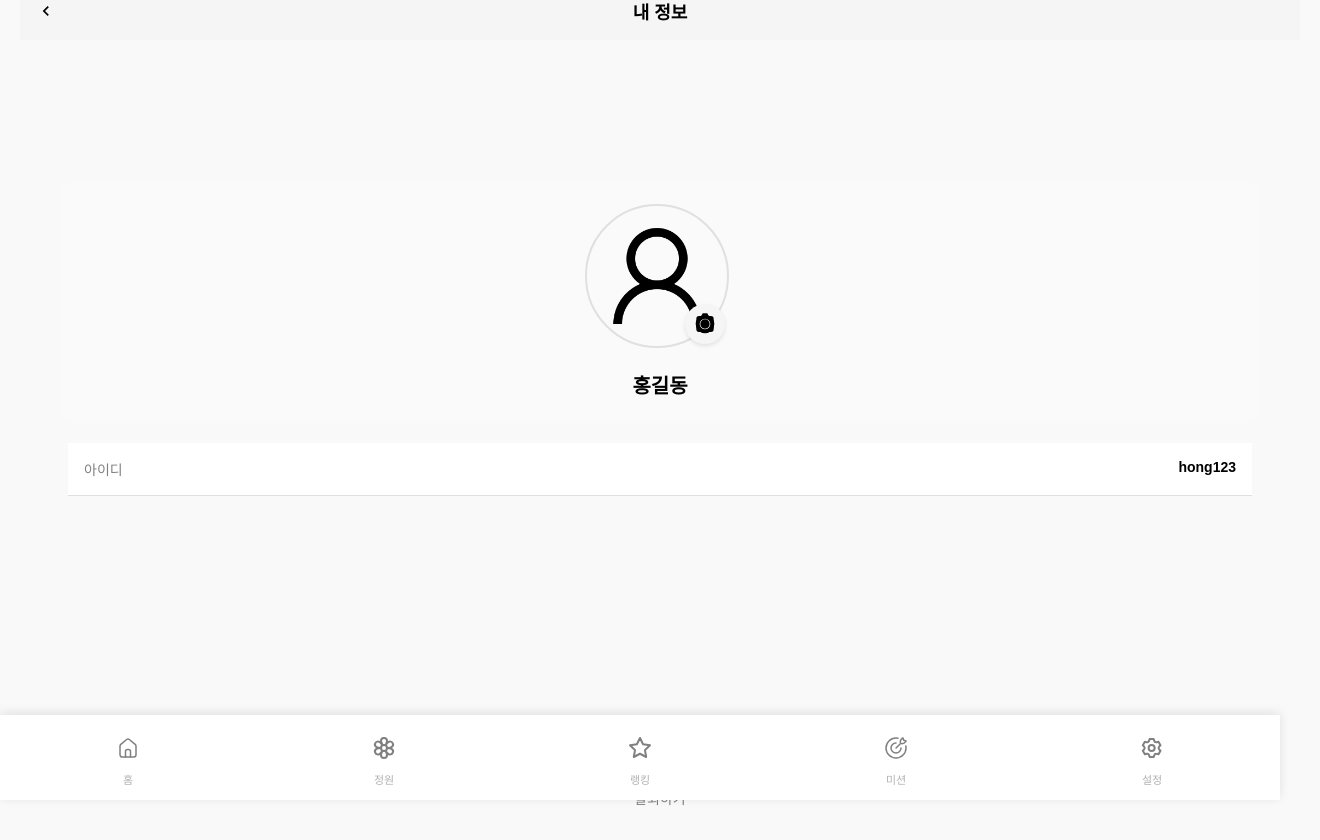
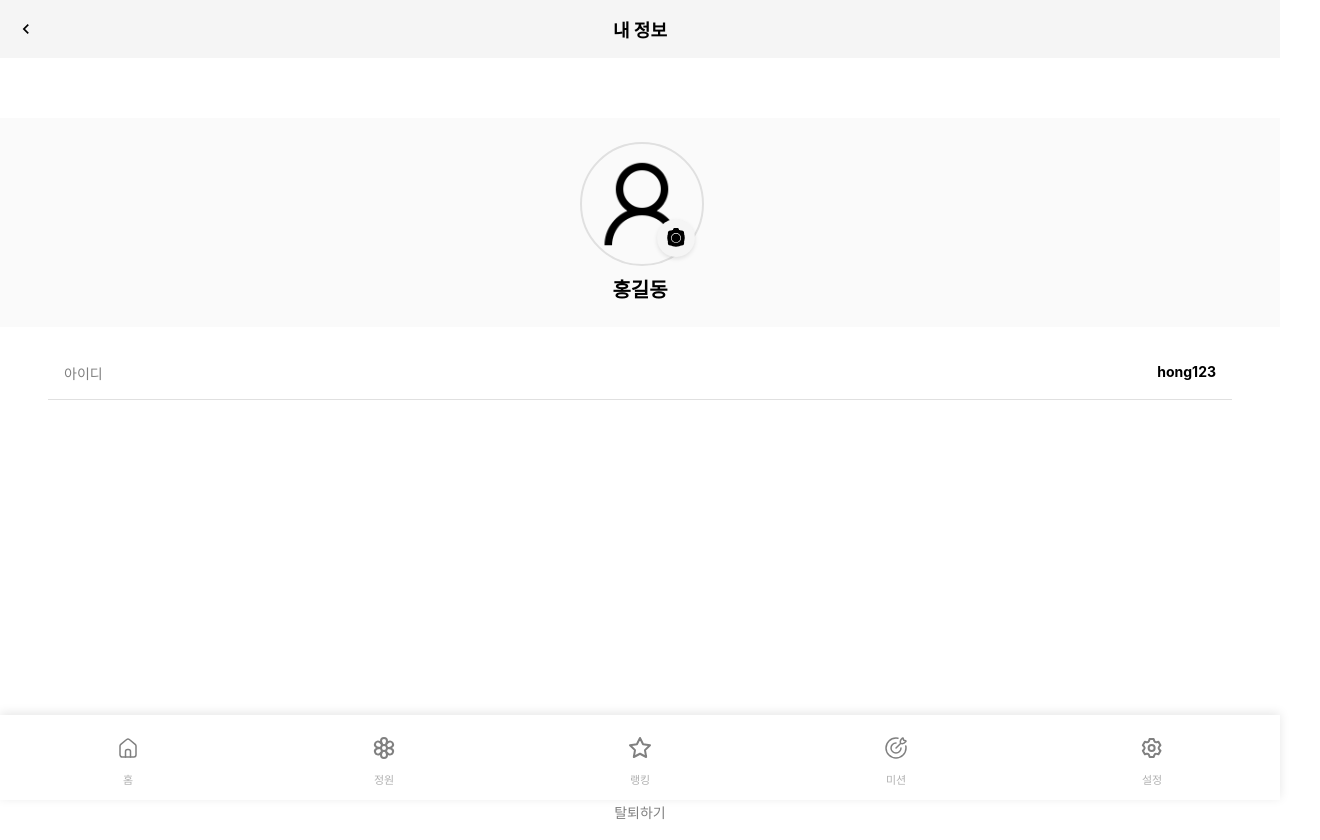
Before and after one commit to Codeit-boost/Garden-FE, a React (Create React App) app: page /myinfo in a window 1280 px wide. Shown: the whole page, 1320 px wide, since content can reach past the window. Built offline with nearby package versions, Linux system fonts and the light colour scheme.

Commit message:
feat : 모든 멤버를 집중시간 총합 순으로 페이지네이션 조회

```diff
--- a/src/api/member.js
+++ b/src/api/member.js
@@ -8,10 +8,26 @@ export const fetchMembers = async (page = 1, limit = 10) => {
     const response = await api.get("/members", {
       params: { page, limit },
     });
-    // 응답 예시: { page: 0, limit: 0, members: [ {} ] }
-    return response.data;
+
+    // 응답 데이터 로깅
+    console.log("📌 API 응답 데이터:", response.data);
+
+    // API 응답 데이터가 올바른 구조인지 확인
+    if (!response.data || !Array.isArray(response.data.members)) {
+      throw new Error("잘못된 데이터 형식입니다.");
+    }
+
+    // 멤버 리스트 가공 (rank가 없는 경우 기본값 부여)
+    const members = response.data.members.map((member, index) => ({
+      ...member,
+      rank: member.rank ?? index + 1, // rank 값이 없으면 기본적으로 index + 1
+    }));
+
+    console.log("✅ 가공된 멤버 데이터:", members);
+
+    return { ...response.data, members };
   } catch (error) {
-    console.error("Error fetching members:", error);
+    console.error("❌ 멤버 정보 가져오기 오류:", error);
     throw error;
   }
 };
--- a/src/screens/MyInfo.js
+++ b/src/screens/MyInfo.js
@@ -1,53 +1,58 @@
 import React from "react";
 import { useNavigate } from "react-router-dom";
-import "../styles/MyInfo.css";
 import TabBar from "../components/BottomBar";
 import backIcon from "../assets/icons/back-icon.svg";
 import cameraIcon from "../assets/icons/camera-icon.svg";
 import profilePlaceholder from "../assets/icons/profile-placeholder.png";
+import {
+  Container,
+  Header,
+  BackIcon,
+  ProfileCard,
+  ProfileImageContainer,
+  ProfileImage,
+  CameraIcon,
+  UserName,
+  InfoSection,
+  InfoLabel,
+  InfoValue,
+  LogoutButton,
+  QuitText,
+} from "../styles/MyInfoStyles.js";
 
 const MyInfo = () => {
   const navigate = useNavigate();
 
   return (
-    <div className="container">
+    <Container>
       {/* 상단 헤더 */}
-      <div className="header">
-        <img
-          className="back-icon"
-          src={backIcon}
-          alt="뒤로 가기"
-          onClick={() => navigate(-1)}
-        />
+      <Header>
+        <BackIcon src={backIcon} alt="뒤로 가기" onClick={() => navigate(-1)} />
         내 정보
-      </div>
+      </Header>
 
       {/* 프로필 카드 */}
-      <div className="profile-card">
-        <div className="profile-image-container">
-          <img
-            className="profile-image"
-            src={profilePlaceholder}
-            alt="프로필 이미지"
-          />
-          <img className="camera-icon" src={cameraIcon} alt="카메라 아이콘" />
-        </div>
-        <div className="user-name">홍길동</div>
-      </div>
+      <ProfileCard>
+        <ProfileImageContainer>
+          <ProfileImage src={profilePlaceholder} alt="프로필 이미지" />
+          <CameraIcon src={cameraIcon} alt="카메라 아이콘" />
+        </ProfileImageContainer>
+        <UserName>홍길동</UserName>
+      </ProfileCard>
 
       {/* 사용자 정보 */}
-      <div className="info-section">
-        <span className="info-label">아이디</span>
-        <span className="info-value">hong123</span>
-      </div>
+      <InfoSection>
+        <InfoLabel>아이디</InfoLabel>
+        <InfoValue>hong123</InfoValue>
+      </InfoSection>
 
       {/* 로그아웃 버튼 */}
-      <button className="logout-button">로그아웃</button>
-      <div className="quit-text">탈퇴하기</div>
+      <LogoutButton>로그아웃</LogoutButton>
+      <QuitText>탈퇴하기</QuitText>
 
       {/* 하단바 */}
       <TabBar />
-    </div>
+    </Container>
   );
 };
 
--- a/src/styles/MyInfo.css
+++ /dev/null
@@ -1,129 +0,0 @@
-/* 전체 컨테이너 */
-.container {
-  display: flex;
-  flex-direction: column;
-  align-items: center;
-  width: 100%;
-  height: 100vh;
-  background-color: #ffffff;
-  padding-bottom: 80px;
-}
-
-/* 상단 헤더 */
-.header {
-  width: 100%;
-  font-size: 18px;
-  font-weight: bold;
-  text-align: center;
-  padding: 16px 0;
-  background-color: #f5f5f5;
-  position: relative;
-}
-
-/* 뒤로 가기 버튼 */
-.back-icon {
-  position: absolute;
-  left: 16px;
-  top: 50%;
-  transform: translateY(-50%);
-  width: 20px;
-  cursor: pointer;
-}
-
-/* ✅ 프로필 카드 (더 아래로 이동) */
-.profile-card {
-  width: 90%;
-  background-color: #fafafa;
-  border-radius: 16px;
-  display: flex;
-  flex-direction: column;
-  align-items: center;
-  padding: 24px;
-  margin-top: 140px; /* 기존보다 아래로 이동 */
-}
-
-/* ✅ 프로필 이미지 컨테이너 (크기 증가) */
-.profile-image-container {
-  position: relative;
-  width: 150px; /* 크기 증가 */
-  height: 150px;
-}
-
-/* ✅ 프로필 이미지 (크기 증가) */
-.profile-image {
-  width: 140px;
-  height: 140px;
-  border-radius: 50%;
-  border: 2px solid #e0e0e0;
-}
-
-/* ✅ 카메라 아이콘 위치 조정 */
-.camera-icon {
-  position: absolute;
-  bottom: 10px;
-  right: 10px;
-  width: 32px;
-  height: 32px;
-  background-color: #f5f5f5;
-  border-radius: 50%;
-  padding: 4px;
-  box-shadow: 0 2px 4px rgba(0, 0, 0, 0.1);
-}
-
-/* ✅ 사용자 이름 (더 아래로 이동) */
-.user-name {
-  font-size: 20px;
-  font-weight: bold;
-  margin-top: 16px;
-}
-
-/* 정보 섹션 (아이디 등) */
-.info-section {
-  width: 90%;
-  background-color: white;
-  display: flex;
-  justify-content: space-between;
-  padding: 16px;
-  border-bottom: 1px solid #e0e0e0;
-  margin-top: 20px; /* 기존보다 아래로 이동 */
-}
-
-/* 정보 라벨 */
-.info-label {
-  font-size: 14px;
-  color: gray;
-}
-
-/* 정보 값 */
-.info-value {
-  font-size: 14px;
-  font-weight: bold;
-}
-
-/* ✅ 로그아웃 버튼 (더 아래로 이동) */
-.logout-button {
-  width: 90%;
-  background-color: #4caf50;
-  color: white;
-  border: none;
-  border-radius: 8px;
-  padding: 14px;
-  font-size: 16px;
-  font-weight: bold;
-  cursor: pointer;
-  margin-top: 240px;
-  transition: background-color 0.3s;
-}
-
-.logout-button:hover {
-  background-color: #388e3c;
-}
-
-/* ✅ 탈퇴하기 텍스트 (더 아래로 이동) */
-.quit-text {
-  font-size: 14px;
-  color: gray;
-  margin-bottom: 50px; /* 하단 여백 추가 */
-  cursor: pointer;
-  text-align: center;
-}
--- /dev/null
+++ b/src/styles/MyInfoStyles.js
@@ -0,0 +1,142 @@
+import styled from "styled-components";
+
+/* ✅ 전체 컨테이너 */
+export const Container = styled.div`
+  display: flex;
+  flex-direction: column;
+  align-items: center;
+  width: 100%;
+  height: 100vh; /* 뷰포트 전체 높이 */
+  background-color: #ffffff;
+  padding-bottom: 20px; /* 하단 여백 조정 */
+  overflow: hidden; /* ✅ 스크롤바 제거 */
+`;
+
+/* ✅ 상단 헤더 */
+export const Header = styled.div`
+  width: 100%;
+  font-size: 18px;
+  font-weight: bold;
+  text-align: center;
+  padding: 16px 0;
+  background-color: #f5f5f5;
+  position: relative;
+`;
+
+/* ✅ 뒤로 가기 아이콘 */
+export const BackIcon = styled.img`
+  position: absolute;
+  left: 16px;
+  top: 50%;
+  transform: translateY(-50%);
+  width: 20px;
+  cursor: pointer;
+`;
+
+/* ✅ 프로필 카드 */
+export const ProfileCard = styled.div`
+  width: 100%;
+  background-color: #fafafa;
+  border-radius: 16px;
+  display: flex;
+  flex-direction: column;
+  align-items: center;
+  padding: 24px;
+  margin-top: 60px; /* ✅ 여백 줄이기 */
+`;
+
+/* ✅ 프로필 이미지 컨테이너 */
+export const ProfileImageContainer = styled.div`
+  position: relative;
+  width: 120px;
+  height: 120px;
+`;
+
+/* ✅ 프로필 이미지 */
+export const ProfileImage = styled.img`
+  width: 120px;
+  height: 120px;
+  border-radius: 50%;
+  border: 2px solid #e0e0e0;
+`;
+
+/* ✅ 카메라 아이콘 */
+export const CameraIcon = styled.img`
+  position: absolute;
+  bottom: 5px;
+  right: 5px;
+  width: 30px;
+  height: 30px;
+  background-color: #f5f5f5;
+  border-radius: 50%;
+  padding: 4px;
+  box-shadow: 0 2px 4px rgba(0, 0, 0, 0.1);
+`;
+
+/* ✅ 사용자 이름 */
+export const UserName = styled.div`
+  font-size: 20px;
+  font-weight: bold;
+  margin-top: 12px;
+`;
+
+/* ✅ 사용자 정보 섹션 */
+export const InfoSection = styled.div`
+  width: 90%;
+  background-color: white;
+  display: flex;
+  justify-content: space-between;
+  padding: 16px;
+  border-bottom: 1px solid #e0e0e0;
+  margin-top: 20px;
+`;
+
+/* ✅ 정보 라벨 */
+export const InfoLabel = styled.span`
+  font-size: 14px;
+  color: gray;
+`;
+
+/* ✅ 정보 값 */
+export const InfoValue = styled.span`
+  font-size: 14px;
+  font-weight: bold;
+`;
+
+/* ✅ 로그아웃 & 탈퇴하기 버튼 감싸는 컨테이너 */
+export const ActionContainer = styled.div`
+  width: 90%;
+  display: flex;
+  flex-direction: column;
+  align-items: center;
+  margin-top: auto; /* ✅ 화면 아래로 배치 */
+  padding-bottom: 30px; /* ✅ 하단 여백 추가 */
+`;
+
+/* ✅ 로그아웃 버튼 */
+export const LogoutButton = styled.button`
+  width: 100%;
+  background-color: #4caf50;
+  color: white;
+  margin-top: 340px;
+  border: none;
+  border-radius: 8px;
+  padding: 14px;
+  font-size: 16px;
+  font-weight: bold;
+  cursor: pointer;
+  transition: background-color 0.3s;
+
+  &:hover {
+    background-color: #388e3c;
+  }
+`;
+
+/* ✅ 탈퇴하기 텍스트 */
+export const QuitText = styled.div`
+  font-size: 14px;
+  color: gray;
+  margin-top: 10px; /* ✅ 로그아웃 버튼과 간격 */
+  cursor: pointer;
+  text-align: center;
+`;
--- a/src/styles/Ranking.styled.js
+++ b/src/styles/Ranking.styled.js
@@ -5,70 +5,70 @@ export const RankingContainer = styled.div`
   display: flex;
   flex-direction: column;
   align-items: center;
-  padding: 16px;
+  width: 100%;
+  max-width: 430px; /* ✅ 모바일 크기 유지 */
+  height: 100vh; /* ✅ 전체 화면을 정확히 맞춤 */
+  background-color: #fff;
+  overflow: hidden; /* ✅ 스크롤 방지 */
+  margin: 0 auto; /* ✅ 화면 중앙 정렬 */
 `;
 
 // ✅ 제목 + 친구 추가 버튼 컨테이너 (가운데 정렬 적용)
 export const RankingHeader = styled.div`
   display: flex;
-  justify-content: center; /* 가운데 정렬 */
   align-items: center;
+  justify-content: space-between;
   width: 100%;
   max-width: 400px;
-  position: relative; /* 친구 추가 버튼 위치 조정 */
+  padding: 10px 0;
 `;
 
-// ✅ 랭킹 제목 (완전 가운데 정렬)
+// ✅ 랭킹 제목 (가운데 정렬)
 export const RankingTitle = styled.h1`
-  font-size: 24px;
-  margin: 0 0 16px;
+  font-size: 22px;
+  font-weight: bold;
   text-align: center;
-  flex-grow: 1; /* 제목이 가운데 정렬되도록 설정 */
+  flex-grow: 1;
 `;
 
 // ✅ 친구 추가 버튼 (+ 버튼, 우측 정렬)
 export const AddFriendButton = styled.button`
-  position: absolute;
-  right: 0; /* 우측 끝으로 정렬 */
   background: none;
   border: none;
-  font-size: 24px;
+  font-size: 20px;
   font-weight: bold;
   color: #333;
   cursor: pointer;
+  display: flex;
+  align-items: center;
 `;
 
 // ✅ 탭 컨테이너 (배경 및 둥근 테두리)
 export const RankingTabs = styled.div`
   display: flex;
-  position: relative;
   width: 300px;
   height: 40px;
   background-color: #ddd;
   border-radius: 20px;
-  padding: 4px;
+  position: relative;
   align-items: center;
-  justify-content: space-between;
-  cursor: pointer;
 `;
 
 // ✅ 활성화된 탭을 표시하는 배경 (초록색)
 export const ActiveTabIndicator = styled.div`
   position: absolute;
-  top: 1px;
-  left: ${(props) =>
-    props.activeTab === "friends" ? "0px" : "calc(50% + 4px)"};
+  top: 2px;
+  left: ${(props) => (props.activeTab === "friends" ? "4px" : "50%")};
   width: 50%;
-  height: 50px;
+  height: 36px;
   background-color: #4caf50;
-  border-radius: 20px;
+  border-radius: 18px;
   transition: left 0.3s ease-in-out;
 `;
 
 // ✅ 개별 탭 버튼 (텍스트)
 export const RankingTabButton = styled.button`
   flex: 1;
-  position: relative;
   z-index: 2;
   background: none;
   border: none;
@@ -80,12 +80,40 @@ export const RankingTabButton = styled.button`
   padding: 10px 0;
 `;
 
-// ✅ 랭킹 목록을 감싸는 컨테이너 (추가된 부분)
+// ✅ 랭킹 목록을 감싸는 컨테이너 (스크롤 없이 자동 조절)
 export const RankingListWrapper = styled.div`
   width: 100%;
   max-width: 400px;
   display: flex;
   flex-direction: column;
   gap: 12px;
-  margin-top: 20px;
+  margin-top: 10px;
+  height: calc(100vh - 180px); /* ✅ 헤더, 탭바 제외한 높이 자동 조정 */
+  overflow-y: auto; /* ✅ 리스트 영역 내에서만 스크롤 */
+  padding-bottom: 10px; /* ✅ 하단 여백 추가 */
 `;
+
+// ✅ 로딩 메시지 스타일
+export const LoadingMessage = styled.div`
+  text-align: center;
+  padding: 20px;
+  font-size: 16px;
+  color: #4caf50;
+`;
+
+// ✅ 에러 메시지 스타일
+export const ErrorMessage = styled.div`
+  text-align: center;
+  padding: 20px;
+  font-size: 16px;
+  color: red;
+  font-weight: bold;
+`;
+
+// ✅ 데이터 없음 메시지 스타일
+export const NoDataMessage = styled.div`
+  text-align: center;
+  padding: 20px;
+  font-size: 16px;
+  color: gray;
+`;
```
Also changed, not shown: src/screens/Ranking.js (+55 -19 lines), src/styles/Ranking.css (deleted, +0 -42 lines).
